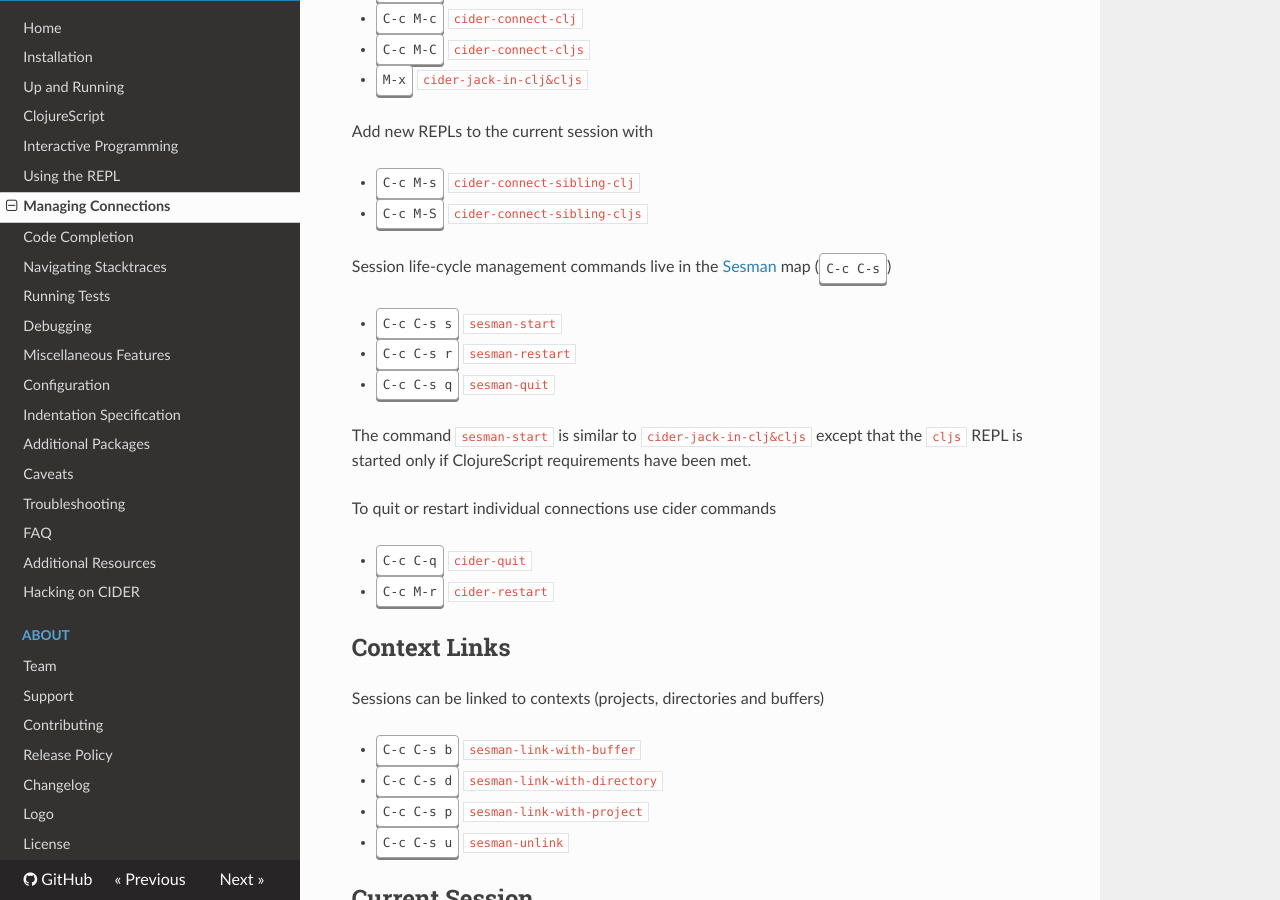
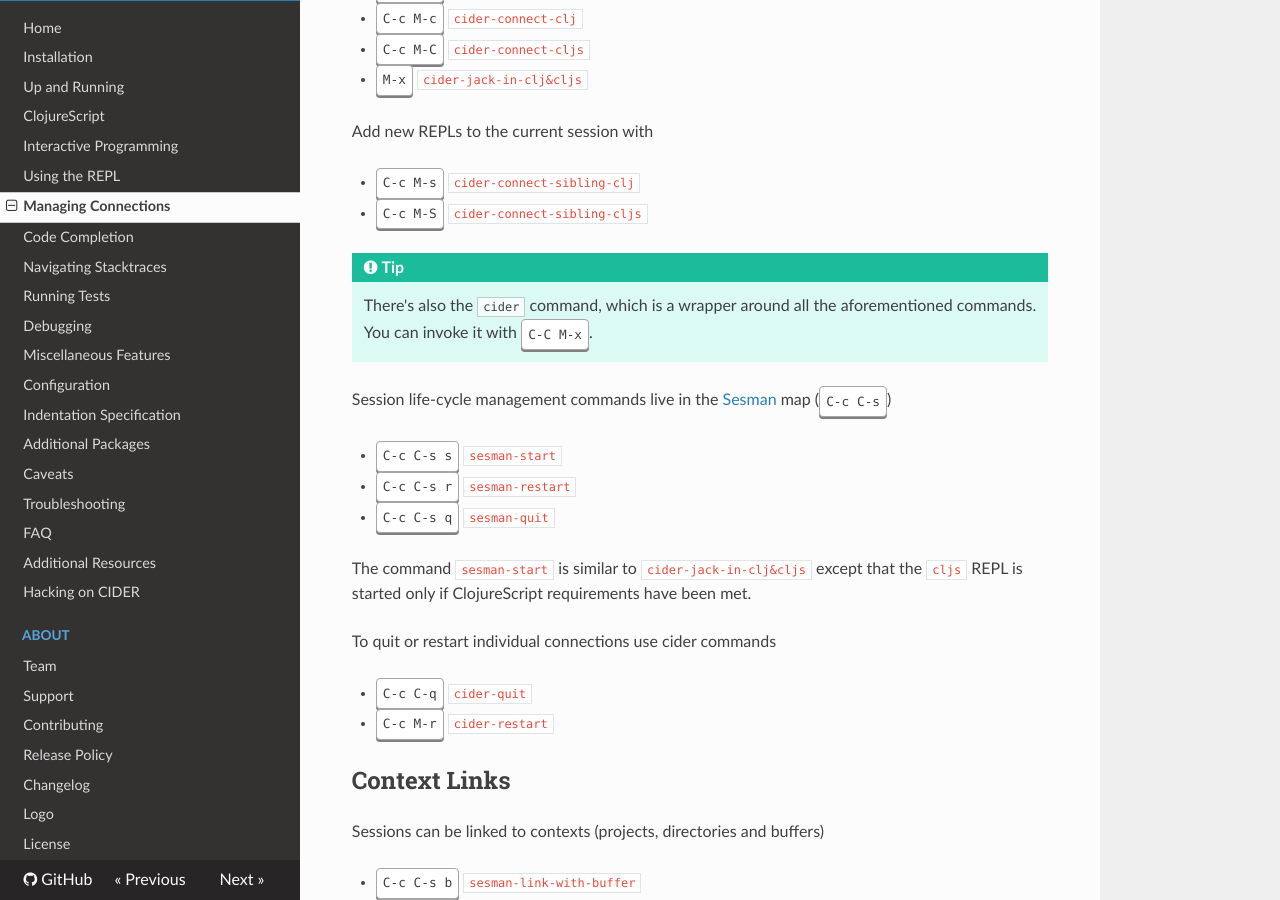
Before and after one commit to clojure-emacs/cider, an MkDocs documentation site: the page built from doc/managing_connections.md, in a window 1280 px wide and 900 px high, scrolled down 458 px. Built offline with MkDocs 1.6.1, drawn with Linux system fonts in a browser that asks for light colours; nearby versions of some CDN libraries; old or Windows-style settings are respelled for this version of MkDocs.

Commit message:
Mention the cider command in "Managing Connections"

```diff
--- a/doc/managing_connections.md
+++ b/doc/managing_connections.md
@@ -21,6 +21,11 @@
 
    - <kbd>C-c M-s</kbd> `cider-connect-sibling-clj`
    - <kbd>C-c M-S</kbd> `cider-connect-sibling-cljs`
+
+!!! Tip
+
+    There's also the `cider` command, which is a wrapper around all the
+    aforementioned commands. You can invoke it with <kbd>C-C M-x</kbd>.
 
 Session life-cycle management commands live in the [Sesman] map (<kbd>C-c
 C-s</kbd>)
```
